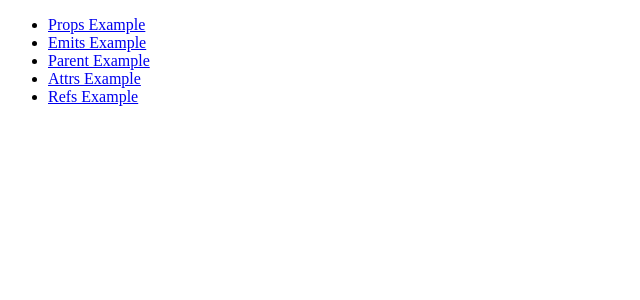
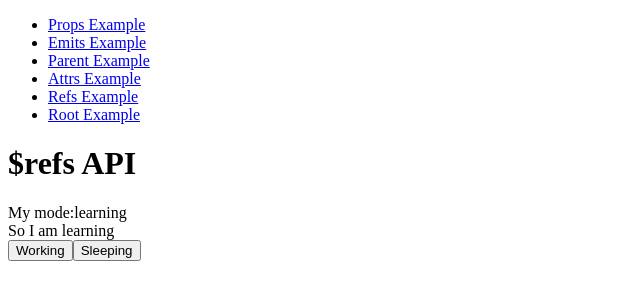
Before and after one commit to sad912/vue3-components-communication-demo, a Vue app in the folder Examples/: page /root in a window 1280 px wide. Shown: the top 300 px of the page, without its empty margins (0-640 px from the left). Built offline with nearby package versions, Linux system fonts and the light colour scheme.

Commit message:
feat:the way of $root

```diff
--- a/Examples/src/App.vue
+++ b/Examples/src/App.vue
@@ -1,4 +1,11 @@
 <script setup>
+import {ref} from "vue";
+
+const myMode = ref('learning')
+const changeMyMode = mode => {
+  myMode.value = mode
+}
+defineExpose({myMode, changeMyMode})
 </script>
 
 <template>
@@ -18,6 +25,9 @@
     <li>
       <router-link to="/refs">Refs Example</router-link>
     </li>
+    <li>
+      <router-link to="/root">Root Example</router-link>
+    </li>
   </ul>
   <router-view></router-view>
 </template>
--- /dev/null
+++ b/Examples/src/components/rootExample/ChildComponent.vue
@@ -0,0 +1,13 @@
+<script setup>
+import {getCurrentInstance} from "vue";
+
+const currentInstance = getCurrentInstance().proxy
+const root = currentInstance.$root
+</script>
+
+<template>
+  <span>My mode:{{$root.myMode}}</span>
+  <div>So I am {{root.myMode}}</div>
+  <button @click="$root.changeMyMode('working')">Working</button>
+  <button @click="root.changeMyMode('sleeping')">Sleeping</button>
+</template>
--- /dev/null
+++ b/Examples/src/components/rootExample/ParentComponent.vue
@@ -0,0 +1,7 @@
+<script setup>
+import ChildComponent from './ChildComponent.vue'
+</script>
+
+<template>
+  <ChildComponent/>
+</template>
--- /dev/null
+++ b/Examples/src/pages/RootExample.vue
@@ -0,0 +1,8 @@
+<script setup>
+import ParentComponent from "@/components/rootExample/ParentComponent.vue"
+</script>
+
+<template>
+  <h1>$refs API</h1>
+  <ParentComponent/>
+</template>
--- a/Examples/src/router/index.js
+++ b/Examples/src/router/index.js
@@ -4,6 +4,7 @@ import EmitsExample from '@/pages/EmitsExample.vue'
 import ParentExample from '@/pages/ParentExample.vue'
 import AttrsExample from '@/pages/AttrsExample.vue'
 import RefsExample from '@/pages/RefsExample.vue'
+import RootExample from '@/pages/RootExample.vue'
 const routes = [
     {
         path: '/props',
@@ -29,6 +30,11 @@ const routes = [
         path: '/refs',
         name: 'refsExample',
         component: RefsExample
+    },
+    {
+        path: '/root',
+        name: 'rootExample',
+        component: RootExample
     }
 ]
 
```
